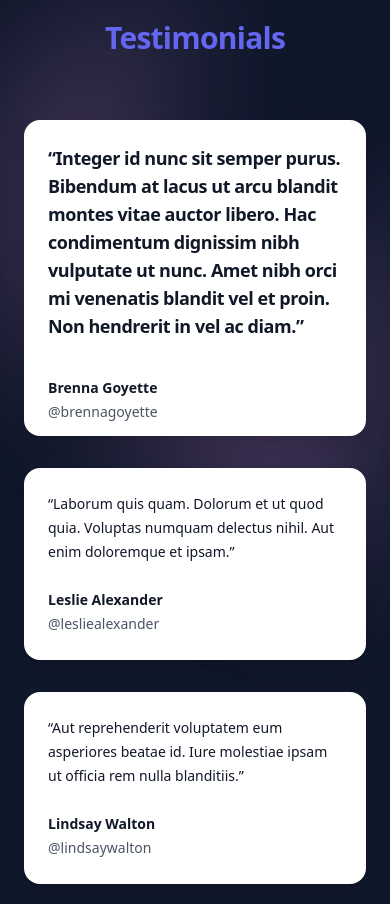
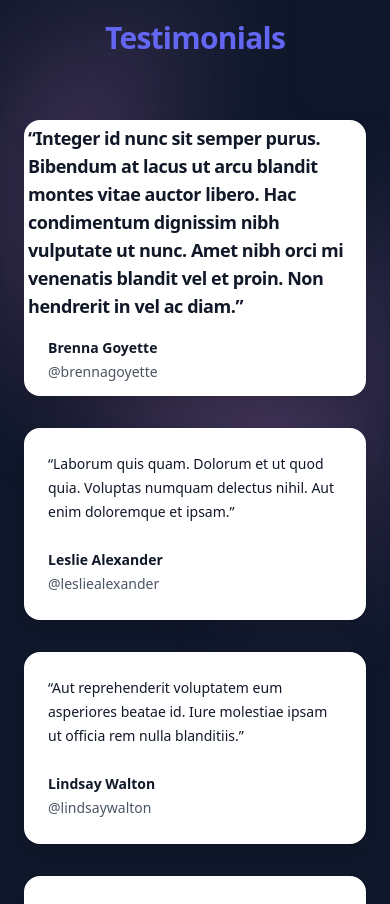
Before and after one commit to anandrajB/new-portfolio, a React (Vite) app: page / in a window 390 px wide. Shown: the part 7200-8104 px from the top of the page. Built offline with nearby package versions, Linux system fonts and the light colour scheme; what taos would draw is missing.

Commit message:
updated core

```diff
--- a/src/Components/Testimonals.jsx
+++ b/src/Components/Testimonals.jsx
@@ -106,7 +106,7 @@ const Testimonals = () => {
                     <div className="mx-auto mt-16 grid max-w-2xl grid-cols-1 grid-rows-1 gap-8 text-sm leading-6 text-gray-900 sm:mt-20 sm:grid-cols-2 xl:mx-0 xl:max-w-none xl:grid-flow-col xl:grid-cols-4">
 
                         <figure className="rounded-2xl bg-white shadow-lg ring-1 ring-gray-900/5 sm:col-span-2 xl:col-start-2 xl:row-end-1">
-                            <blockquote className="p-6 text-lg font-semibold leading-7 tracking-tight text-gray-900 sm:p-12 sm:text-xl sm:leading-8">
+                            <blockquote className="p-1 text-lg font-semibold leading-7 tracking-tight text-gray-900 sm:p-12 sm:text-xl sm:leading-8">
                                 <p>{`“${featuredTestimonial.body}”`}</p>
                             </blockquote>
                             <figcaption className="flex flex-wrap md:ml-6 sm:ml-2 items-center px-6 py-3 sm:flex-nowrap">
```
